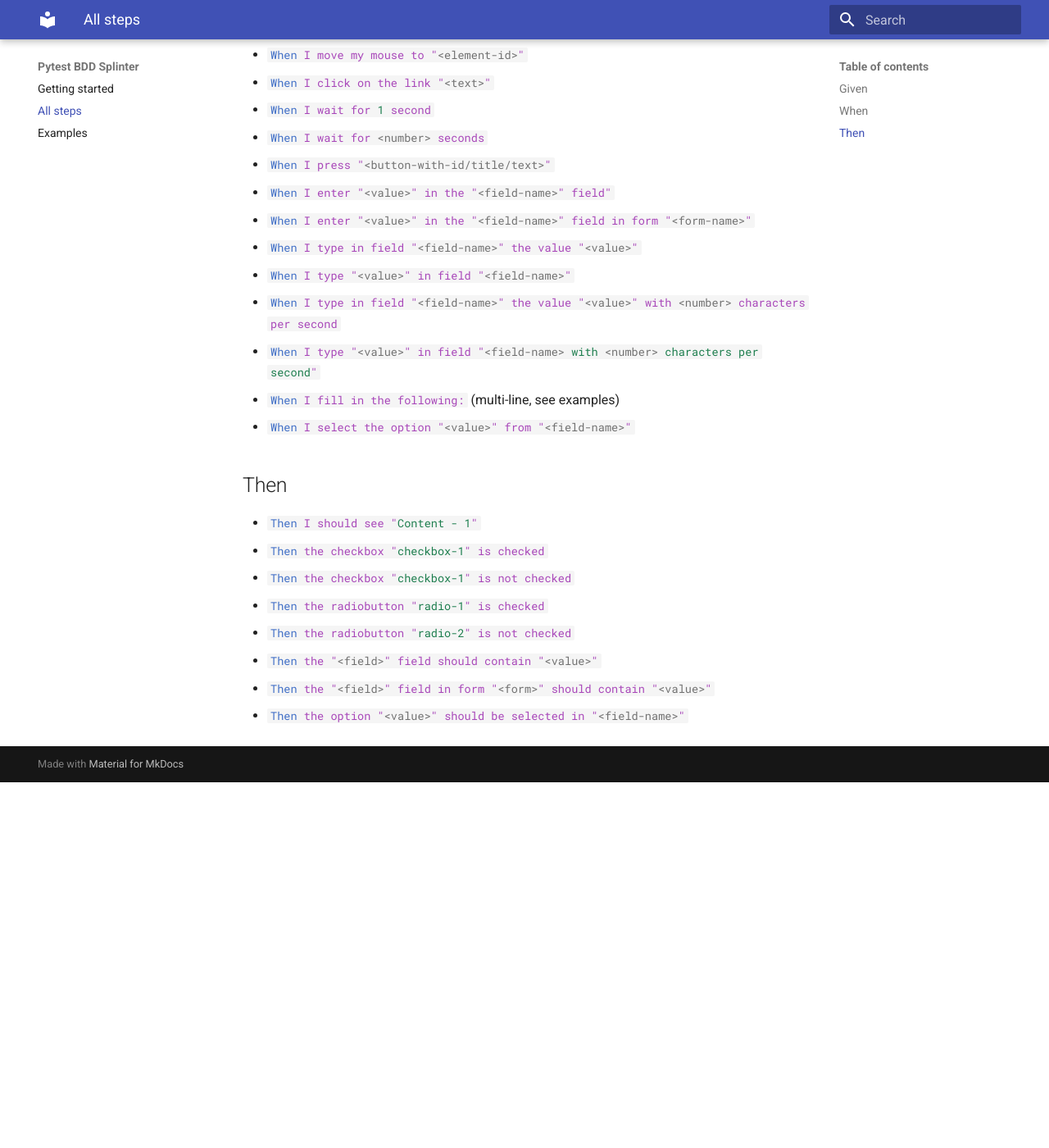
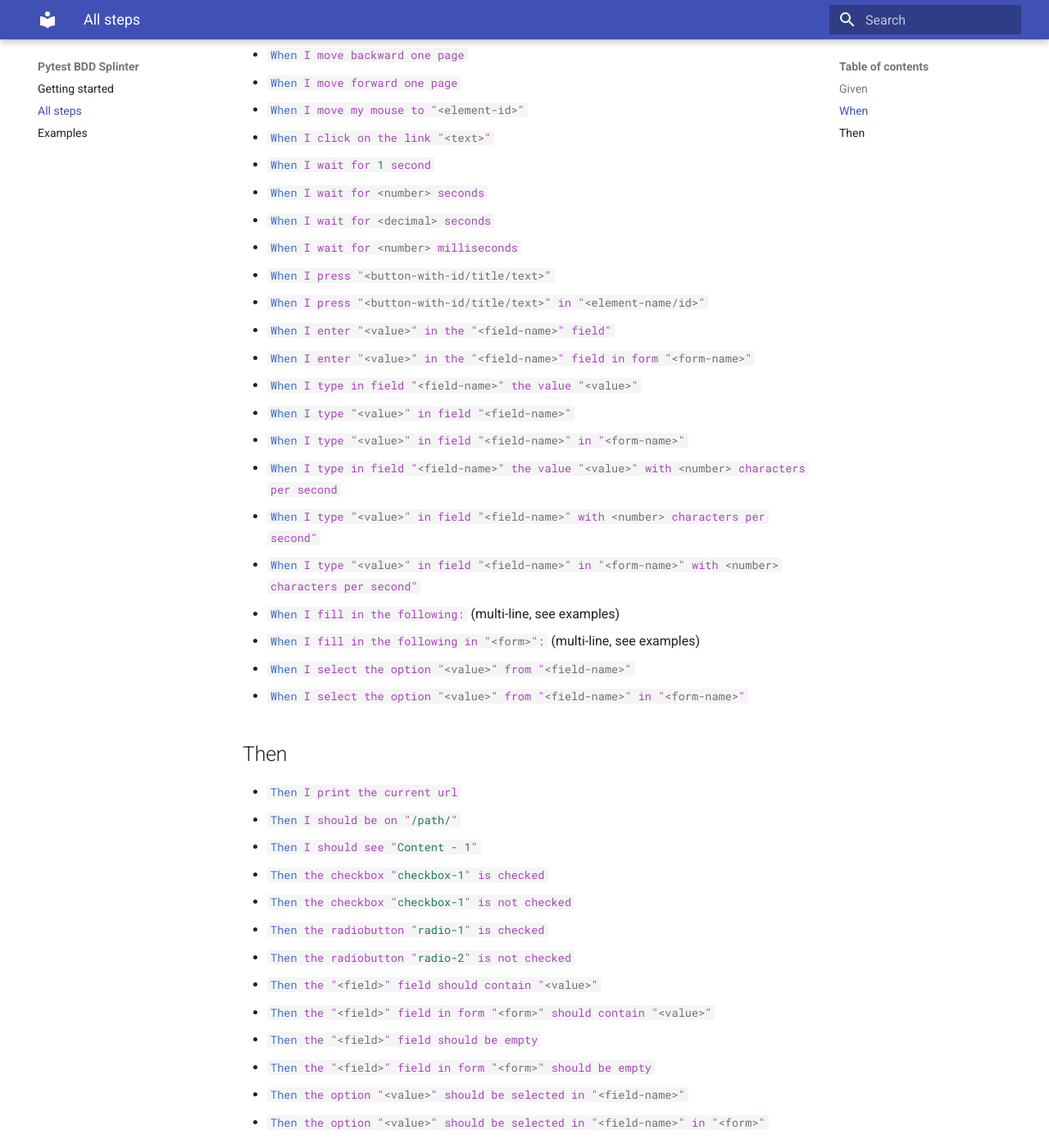
Before and after one commit to labd/pytest-bdd-splinter, an MkDocs documentation site: the page built from docs/overview.md, in a window 1280 px wide and 1400 px high, scrolled down 821 px. Shown: the whole window at 82% size. Built offline with MkDocs 1.6.1 and Material for MkDocs 9.7.7, drawn with Linux system fonts in a browser that asks for light colours; before the commit the page ends 1775 px from its top, so only the background shows below that; some of the changed text lies outside the part shown.

Commit message:
Update docs with added Gherkin steps

```diff
--- a/docs/overview.md
+++ b/docs/overview.md
@@ -1,7 +1,10 @@
 # All steps
 
 Most of these steps should be self explanatory. On the [examples
-page](examples.md) you can see more information abouth the steps.
+page](examples.md) you can see more information about the steps.
+
+All form elements can be targeted using their "name" or "id" field.
+The select options can be targeted using their "value" or "text" field.
 
 ## Given
 - `#!gherkin Given I am on the homepage`
@@ -24,17 +27,26 @@
 - `#!gherkin When I click on the link "<text>"`
 - `#!gherkin When I wait for 1 second`
 - `#!gherkin When I wait for <number> seconds`
+- `#!gherkin When I wait for <decimal> seconds`
+- `#!gherkin When I wait for <number> milliseconds`
 - `#!gherkin When I press "<button-with-id/title/text>"`
+- `#!gherkin When I press "<button-with-id/title/text>" in "<element-name/id>"`
 - `#!gherkin When I enter "<value>" in the "<field-name>" field"`
 - `#!gherkin When I enter "<value>" in the "<field-name>" field in form "<form-name>"`
 - `#!gherkin When I type in field "<field-name>" the value "<value>"`
 - `#!gherkin When I type "<value>" in field "<field-name>"`
+- `#!gherkin When I type "<value>" in field "<field-name>" in "<form-name>"`
 - `#!gherkin When I type in field "<field-name>" the value "<value>" with <number> characters per second`
-- `#!gherkin When I type "<value>" in field "<field-name> with <number> characters per second"`
+- `#!gherkin When I type "<value>" in field "<field-name>" with <number> characters per second"`
+- `#!gherkin When I type "<value>" in field "<field-name>" in "<form-name>" with <number> characters per second"`
 - `#!gherkin When I fill in the following:` (multi-line, see examples)
+- `#!gherkin When I fill in the following in "<form>":` (multi-line, see examples)
 - `#!gherkin When I select the option "<value>" from "<field-name>"`
+- `#!gherkin When I select the option "<value>" from "<field-name>" in "<form-name>"`
 
 ## Then
+- `#!gherkin Then I print the current url`
+- `#!gherkin Then I should be on "/path/"`
 - `#!gherkin Then I should see "Content - 1"`
 - `#!gherkin Then the checkbox "checkbox-1" is checked`
 - `#!gherkin Then the checkbox "checkbox-1" is not checked`
@@ -42,4 +54,7 @@
 - `#!gherkin Then the radiobutton "radio-2" is not checked`
 - `#!gherkin Then the "<field>" field should contain "<value>"`
 - `#!gherkin Then the "<field>" field in form "<form>" should contain "<value>"`
+- `#!gherkin Then the "<field>" field should be empty`
+- `#!gherkin Then the "<field>" field in form "<form>" should be empty`
 - `#!gherkin Then the option "<value>" should be selected in "<field-name>"`
+- `#!gherkin Then the option "<value>" should be selected in "<field-name>" in "<form>"`
```
